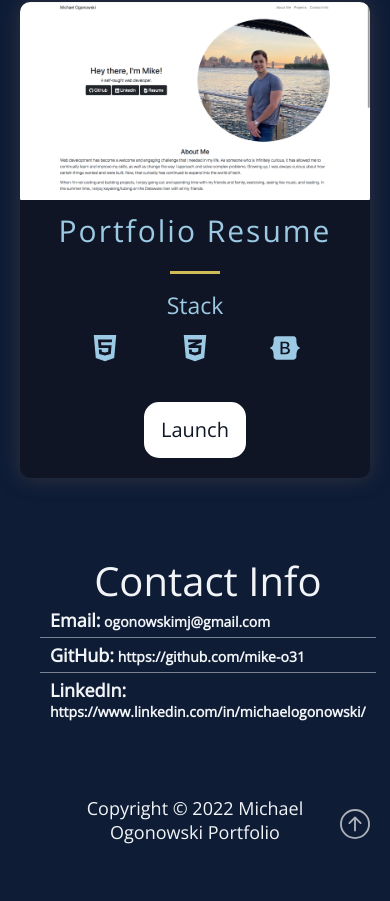
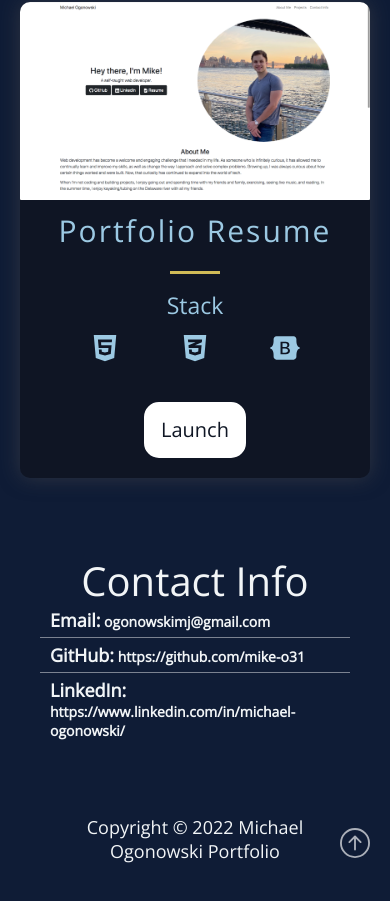
Before and after one commit to mike-o31/react-portfolio-resume, a React (Create React App) app: page / in a window 390 px wide. Shown: the part 2910-3811 px from the top of the page. Built offline with nearby package versions, Linux system fonts and the light colour scheme.

Commit message:
changed linkedin link to fix mobile page responsiveness

```diff
--- a/src/components/Contact/Contact.js
+++ b/src/components/Contact/Contact.js
@@ -16,7 +16,7 @@ const Contact = () => {
 						</li>
 						<li className='list-item'>
 							<span className='item'>LinkedIn:</span>{' '}
-							https://www.linkedin.com/in/michaelogonowski/
+							https://www.linkedin.com/in/michael-ogonowski/
 						</li>
 					</ul>
 				</div>
--- a/src/components/Showcase/Showcase.js
+++ b/src/components/Showcase/Showcase.js
@@ -20,7 +20,7 @@ const Showcase = () => {
 						</button>
 					</a>
 					<a
-						href='https://www.linkedin.com/in/michael-ogonowski-a81495220/'
+						href='https://www.linkedin.com/in/michael-ogonowski/'
 						className='link'
 						target='_blank'>
 						<button className='link-button'>
```
